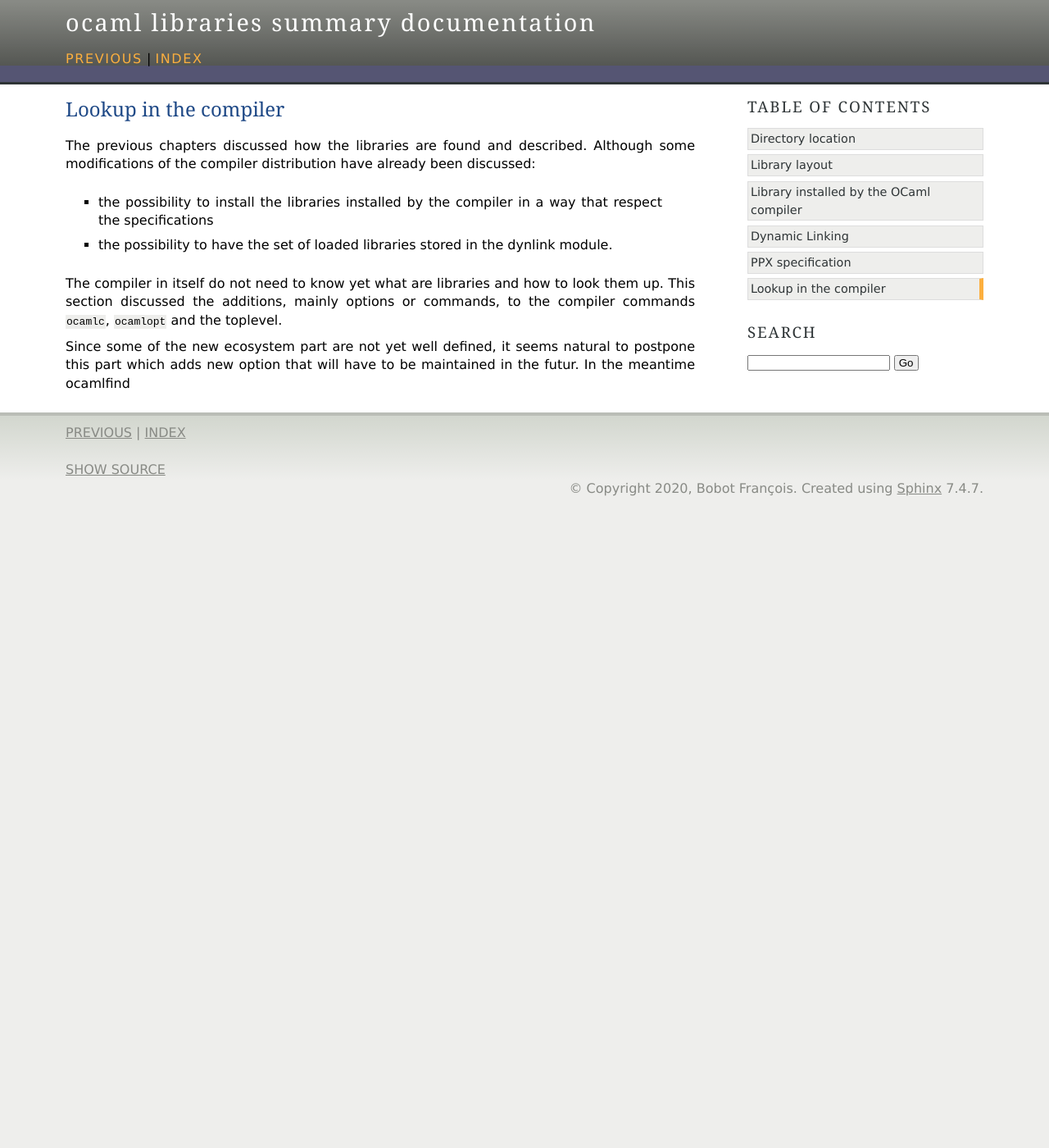
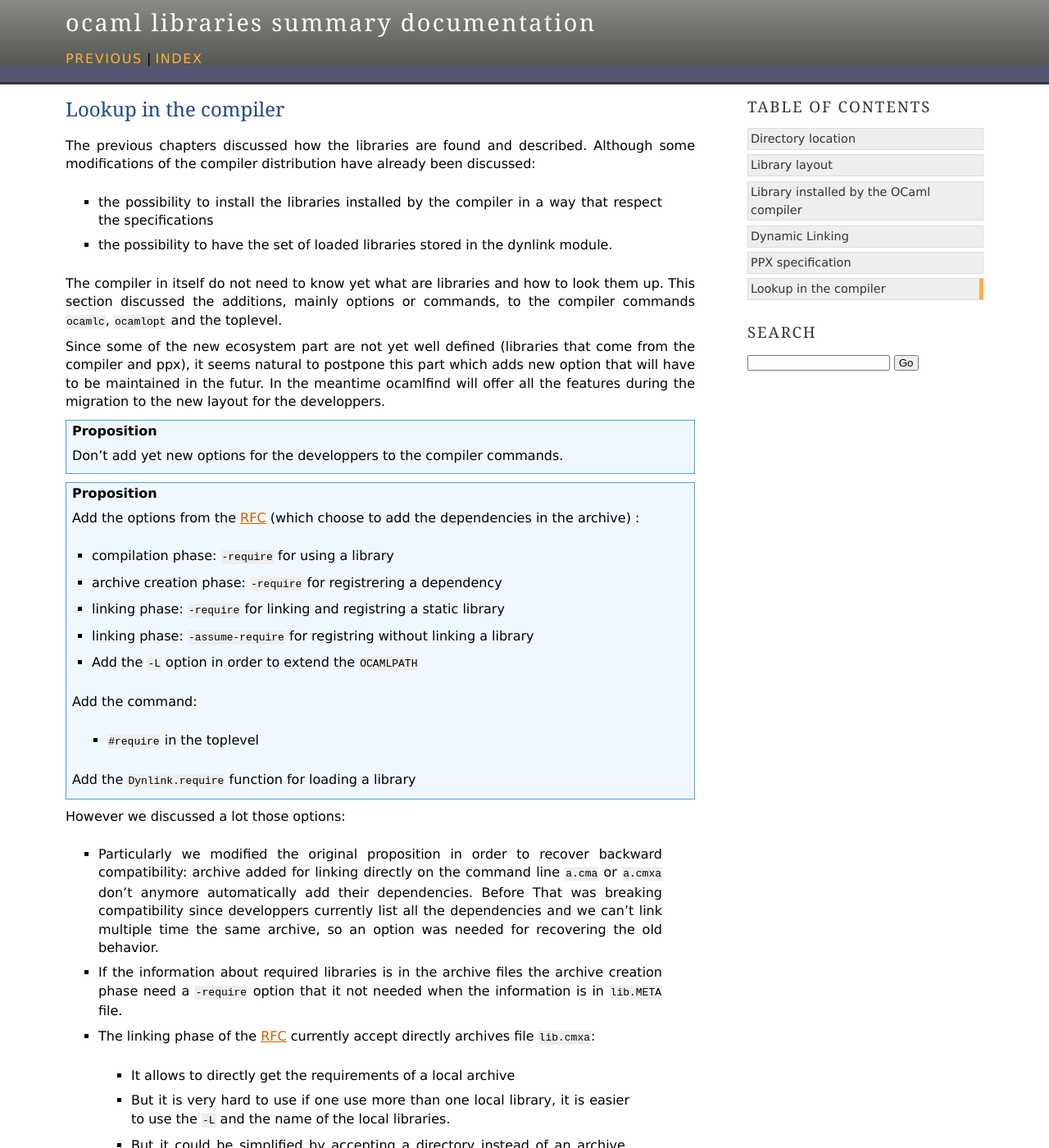
Before and after one commit to bobot/ocamlll-summary, a Sphinx documentation site: the page built from source/compiler.rst, in a window 1280 px wide and 1400 px high. Shown: the whole window at 82% size. Built offline with Sphinx 7.4.7, drawn with Linux system fonts in a browser that asks for light colours; formulas are drawn with MathJax 3; some of the changed text lies outside the part shown.

Commit message:
All the important part should be present in the document

```diff
--- a/source/compiler.rst
+++ b/source/compiler.rst
@@ -1,5 +1,7 @@
 Lookup in the compiler
 ----------------------
+
+.. _RFC : https://github.com/ocaml/RFCs/blob/e5f45ba6e9568c120c58c70de298c3a93704189a/rfcs/ocamlib.md
 
 The previous chapters discussed how the libraries are found and described.
 Although some modifications of the compiler distribution have already been
@@ -13,6 +15,61 @@ The compiler in itself do not need to know yet what are libraries and how to loo
 them up. This section discussed the additions, mainly options or commands, to the compiler commands ``ocamlc``,
 ``ocamlopt`` and the toplevel.
 
-Since some of the new ecosystem part are not yet well defined, it seems natural
-to postpone this part which adds new option that will have to be maintained in
-the futur. In the meantime :index:`ocamlfind`
+Since some of the new ecosystem part are not yet well defined (libraries that come
+from the compiler and ppx), it seems natural to postpone this part which adds
+new option that will have to be maintained in the futur. In the meantime
+:index:`ocamlfind` will offer all the features during the migration to
+the new layout for the developpers.
+
+.. admonition:: Proposition
+
+                Don't add yet new options for the developpers to the compiler
+                commands.
+
+.. index:: RFC
+
+.. admonition:: Proposition
+
+                Add the options from the `RFC`_ (which choose to add the
+                dependencies in the archive) :
+
+                * compilation phase: ``-require`` for using a library
+                * archive creation phase: ``-require`` for registrering a
+                  dependency
+                * linking phase: ``-require`` for linking and registring a static library
+                * linking phase: ``-assume-require`` for registring without
+                  linking a library
+                * Add the ``-L`` option in order to extend the ``OCAMLPATH``
+
+                Add the command:
+                 - ``#require`` in the toplevel
+
+                Add the ``Dynlink.require`` function for loading a library
+
+
+However we discussed a lot those options:
+
+ * Particularly we modified the original proposition in order to recover
+   backward compatibility: archive added for linking directly on the command line
+   ``a.cma`` or ``a.cmxa`` don't anymore automatically add their dependencies.
+   Before That was breaking compatibility since developpers currently list all
+   the dependencies and we can't link multiple time the same archive, so an
+   option was needed for recovering the old behavior.
+
+ * If the information about required libraries is in the :index:`archive` files
+   the archive creation phase need a ``-require`` option that it not needed when
+   the information is in ``lib.META`` file.
+
+ * The linking phase of the `RFC`_ currently accept directly archives file
+   ``lib.cmxa``:
+
+    * It allows to directly get the requirements of a local archive
+    * But it is very hard to use if one use more than one local library, it is
+      easier to use the ``-L`` and the name of the local libraries.
+    * But it could be simplified by accepting a directory instead of an archive,
+      which has the advantage to give the name of the added library ``-require local/foo/``
+
+ * Storing the dependencies in the shared archive ``.cmxs`` allows to have a
+   plugin system where ``Dynlink.require`` can be used to directly load the
+   file. Otherwise a plugins need to be a directory with a ``lib.META`` and
+   ``lib.cmxs`` file, and ``Dynlink.require`` would load the directory.
--- a/source/dynlink.rst
+++ b/source/dynlink.rst
@@ -56,5 +56,5 @@ The linker can even simplify the initialization of the data-structure.
                 libraries. It doesn't change in any way what is linked, only
                 change the database.
 
-The name ``--assume-require`` follows the one with similar use of the RFC for
+The name ``--assume-require`` follows the one with similar use of the `RFC`_ for
 simplicity. But another name could be more appropriate.
--- a/source/index.rst
+++ b/source/index.rst
@@ -20,7 +20,7 @@ This document summaries my, François Bobot, understanding of the discussion
 around adding library management to the OCaml compiler and the simplification of
 the OCaml ecosystem on libraries. Those discussions took place during the OCaml
 Library Linking proposal project initiated by Daniel Bünzli and funded by the
-OCaml foundation which lead to this refined `RFC`_. The `RFC`_ makes some
+OCaml foundation which lead to this refined `RFC`_. The :index:`RFC` makes some
 choices that doesn't corresponds to a consensus.
 
 .. _RFC : https://github.com/ocaml/RFCs/blob/e5f45ba6e9568c120c58c70de298c3a93704189a/rfcs/ocamlib.md
```
Also changed, not shown: source/layout.rst (+11 -4 lines), source/location.rst (+9 -3 lines).
